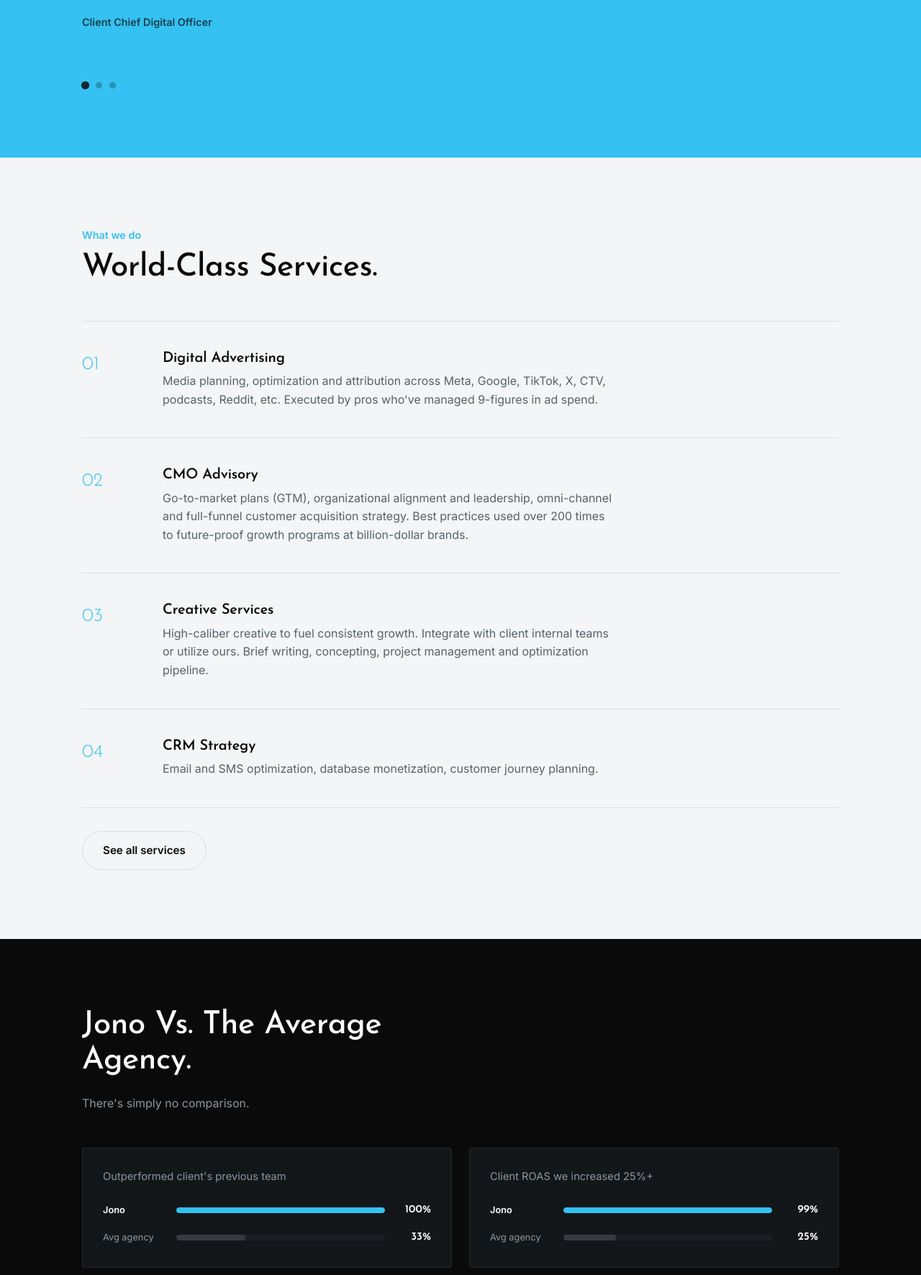
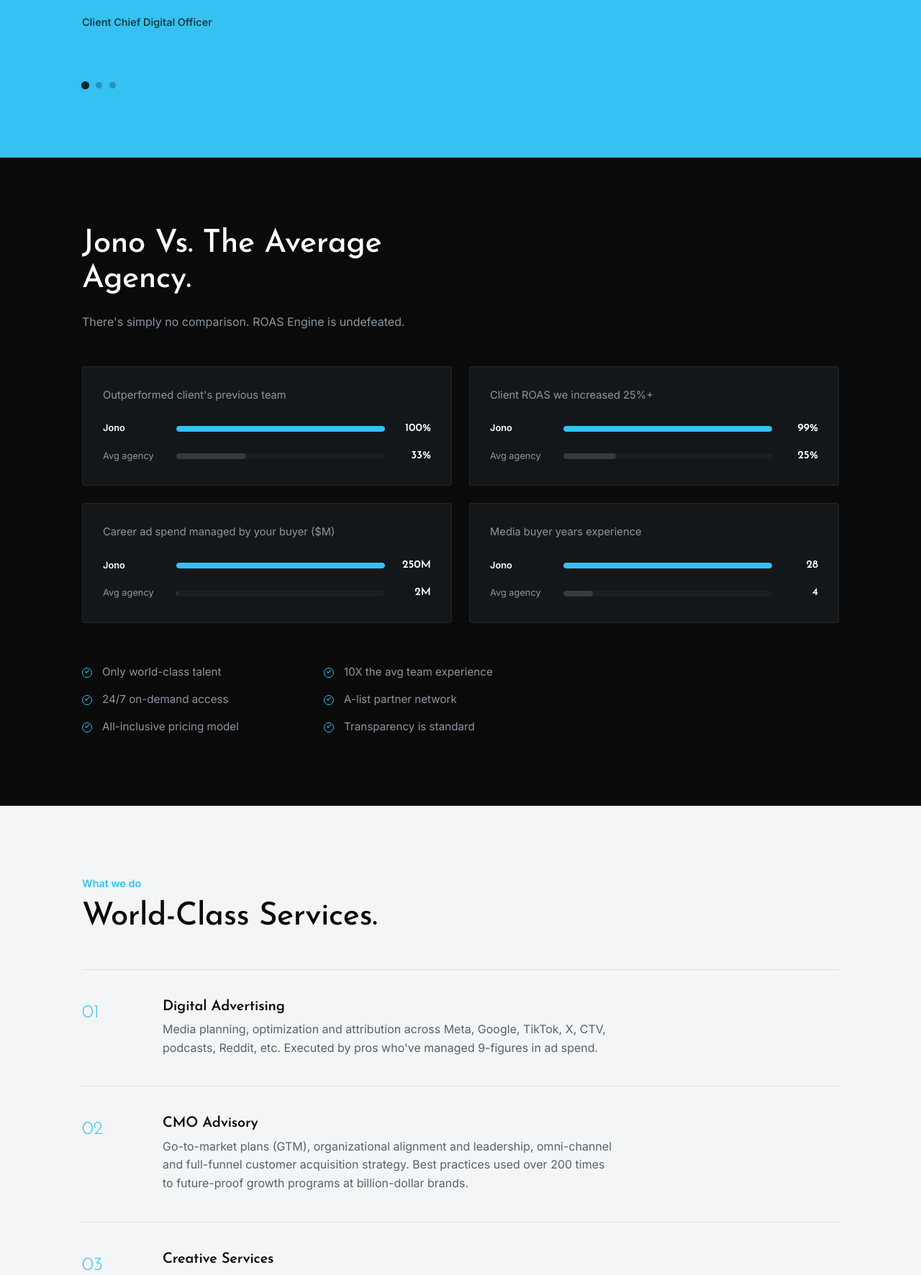
Before and after one commit to arifbillahcse/jonoads, a Laravel app: page / in a window 1280 px wide. Shown: the part 3001-4773 px from the top of the page at 72% size. Run offline with Laravel 12, Linux system fonts and the light colour scheme; data comes from the database, SQL or seed files in the repository; style sheets or scripts are compiled from the project's sources.

Commit message:
Move the comparison section above services, update its sub copy
Per client feedback: the "Jono vs. the average agency" comparison
section now sits above "What we do" instead of below it, and its sub
copy reads "There's simply no comparison. ROAS Engine is undefeated."

```diff
--- a/resources/views/pages/home.blade.php
+++ b/resources/views/pages/home.blade.php
@@ -84,6 +84,16 @@
 
 <x-section.testimonial />
 
+<!-- ============ COMPARISON ============ -->
+<section class="comparison" id="comparison">
+  <div class="section-inner">
+    <h2 class="reveal">Jono Vs. The Average Agency.</h2>
+    <p class="comparison-sub reveal">There's simply no comparison. ROAS Engine is undefeated.</p>
+
+    <x-section.comparison />
+  </div>
+</section>
+
 <!-- ============ SERVICES ============ -->
 <section class="services" id="services">
   <div class="section-inner">
@@ -93,16 +103,6 @@
     <x-section.services-list />
 
     <a href="{{ route('services') }}" class="btn btn-ghost reveal section-more-link">See all services</a>
-  </div>
-</section>
-
-<!-- ============ COMPARISON ============ -->
-<section class="comparison" id="comparison">
-  <div class="section-inner">
-    <h2 class="reveal">Jono Vs. The Average Agency.</h2>
-    <p class="comparison-sub reveal">There's simply no comparison.</p>
-
-    <x-section.comparison />
   </div>
 </section>
 
```
